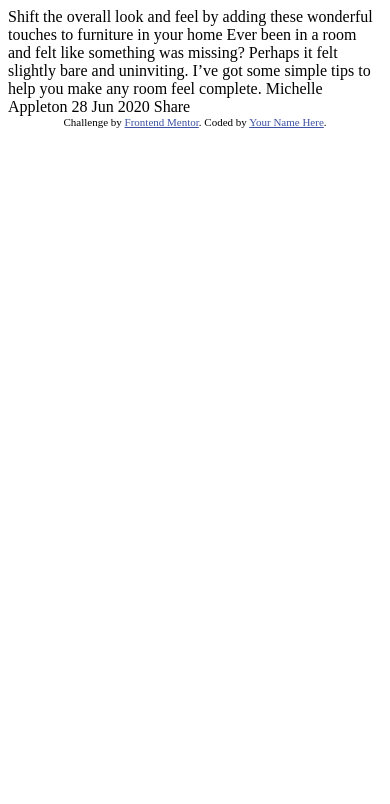
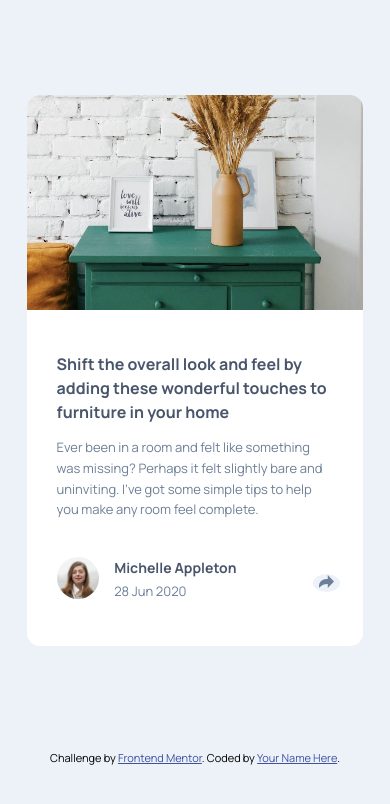
Before and after one commit to MauritzLM/article-preview-component, a plain HTML site: page index.html in a window 390 px wide. Drawn offline with Linux system fonts and the light colour scheme.

Commit message:
updated mobile styles, added toggle for social links

```diff
--- a/index.html
+++ b/index.html
@@ -1,36 +1,74 @@
 <!DOCTYPE html>
 <html lang="en">
+
 <head>
   <meta charset="UTF-8">
-  <meta name="viewport" content="width=device-width, initial-scale=1.0"> <!-- displays site properly based on user's device -->
+  <meta name="viewport" content="width=device-width, initial-scale=1.0">
+  <!-- displays site properly based on user's device -->
 
   <link rel="icon" type="image/png" sizes="32x32" href="./images/favicon-32x32.png">
+  <link rel="stylesheet" href="style.css">
+  <link rel="preconnect" href="https://fonts.googleapis.com">
+  <link rel="preconnect" href="https://fonts.gstatic.com" crossorigin>
+  <link href="https://fonts.googleapis.com/css2?family=Manrope:wght@400;500;700&display=swap" rel="stylesheet">
 
   <title>Frontend Mentor | Article preview component</title>
 
-  <!-- Feel free to remove these styles or customise in your own stylesheet 👍 -->
-  <style>
-    .attribution { font-size: 11px; text-align: center; }
-    .attribution a { color: hsl(228, 45%, 44%); }
-  </style>
 </head>
+
 <body>
+  <main>
+    <div class="furniture-img">
+      <img src="./images/drawers.jpg" alt="">
+    </div>
 
-  Shift the overall look and feel by adding these wonderful
-  touches to furniture in your home
+    <article>
+      <h1>Shift the overall look and feel by adding these wonderful
+        touches to furniture in your home</h1>
 
-  Ever been in a room and felt like something was missing? Perhaps
-  it felt slightly bare and uninviting. I’ve got some simple tips
-  to help you make any room feel complete.
+      <p>Ever been in a room and felt like something was missing? Perhaps
+        it felt slightly bare and uninviting. I’ve got some simple tips
+        to help you make any room feel complete.</p>
 
-  Michelle Appleton
-  28 Jun 2020
+      <div class="profile">
+        <div class="profile-wrapper">
 
-  Share
+          <div class="avatar-img">
+            <img src="./images/avatar-michelle.jpg" alt="">
+          </div>
 
-  <div class="attribution">
+          <div class="name">
+            <h2>Michelle Appleton</h2>
+            <p>28 Jun 2020</p>
+          </div>
+        </div>
+
+
+      </div>
+
+      <div class="share-icon">
+        <button><img src="./images/icon-share.svg" alt=""></button>
+      </div>
+
+      <div class="social">
+        <h3>Share</h3>
+        <div>
+          <a href=""><img src="./images/icon-facebook.svg" alt=""></a><a href=""><img src="./images/icon-twitter.svg"
+              alt=""></a><img src="./images/icon-pinterest.svg" alt=""><a href="#"></a>
+        </div>
+
+        <img src="./images/icon-share.svg" alt="">
+      </div>
+
+    </article>
+
+
+  </main>
+
+  <footer>
     Challenge by <a href="https://www.frontendmentor.io?ref=challenge" target="_blank">Frontend Mentor</a>.
     Coded by <a href="#">Your Name Here</a>.
-  </div>
+  </footer>
 </body>
+
 </html>
--- a/style.css
+++ b/style.css
@@ -0,0 +1,135 @@
+* {
+    box-sizing: border-box;
+}
+
+html {
+    font-family: 'Manrope', sans-serif;
+    font-size: 10px;
+}
+
+body {
+    height: 100vh;
+    font-size: 1.3rem;
+    display: flex;
+    flex-direction: column;
+    align-items: center;
+    justify-content: center;
+    background-color: hsl(210, 46%, 95%);
+    gap: 8em;
+
+}
+
+h1 {
+    color: hsl(217, 19%, 35%);
+    font-size: 1.6rem;
+    margin-top: 1.8em;
+    line-height: 1.5;
+}
+
+h2 {
+    font-size: 1.4rem;
+    margin-bottom: .2em;
+    color: hsl(217, 19%, 35%);
+}
+
+p {
+    margin-top: .4em;
+    color: hsl(214, 17%, 51%);
+}
+
+h1+p {
+    line-height: 1.6;
+}
+
+/* img {
+    width: 100%;
+} */
+
+
+main {
+    border-radius: 1em;
+    width: 90%;
+    display: flex;
+    flex-direction: column;
+    background-color: hsl(0, 0%, 100%);
+}
+
+.furniture-img {
+    height: 215px;
+    overflow: hidden;
+}
+
+.furniture-img img {
+    border-top-right-radius: 1em;
+    border-top-left-radius: 1em;
+    width: 100%;
+}
+
+
+
+article {
+    padding: 1em 2.3em;
+    position: relative;
+}
+
+.profile {
+    display: flex;
+    justify-content: space-between;
+    align-items: center;
+    margin-top: 2em;
+}
+
+.profile-wrapper {
+    display: flex;
+    align-items: center;
+    gap: 1.2em;
+}
+
+.share-icon {
+    display: block;
+    width: 20px;
+    height: 20px;
+    /* flex: 10%; */
+    float: right;
+    position: relative;
+    bottom: 3em;
+}
+
+.share-icon button {
+    border: none;
+    background-color: hsl(210, 46%, 95%);
+    border-radius: 50%;
+}
+
+/* .profile div {
+    margin-right: 1em;
+} */
+
+.avatar-img img {
+    width: 42px;
+    height: 42px;
+    border-radius: 50%;
+
+}
+
+
+.social {
+    visibility: collapse;
+    position: absolute;
+    bottom: 1em;
+}
+
+.share-icon:focus-within+.social,
+.share-icon:hover+.social {
+    visibility: visible;
+
+}
+
+footer {
+    font-size: 11px;
+    text-align: center;
+}
+
+footer a {
+    color: hsl(228, 45%, 44%);
+}
```
